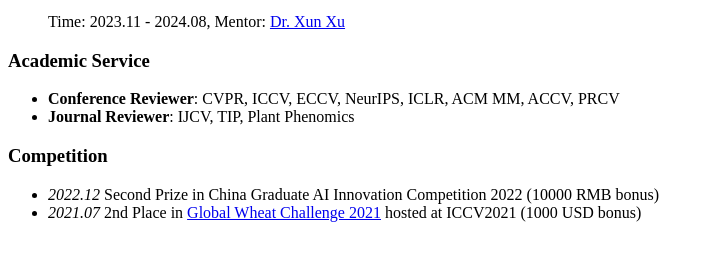
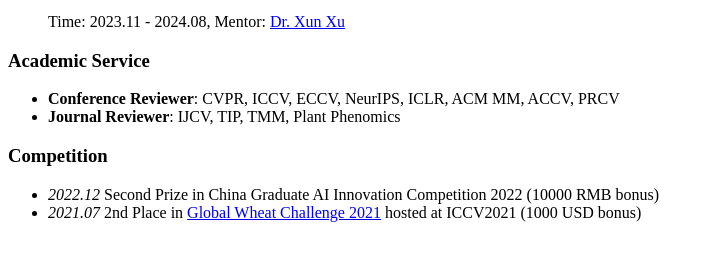
Before and after one commit to cxliu0/cxliu0.github.io, a Jekyll site: the page built from _pages/includes/misc.md, in a window 1280 px wide. Shown: the part 446-707 px from the top of the page, without its empty margins (0-714 px from the left). Built offline with Jekyll 4.4.1, drawn with Linux system fonts in a browser that asks for light colours; our own code applies the rules of GitHub Pages for plain Markdown files.

Commit message:
Update misc.md

```diff
--- a/_pages/includes/misc.md
+++ b/_pages/includes/misc.md
@@ -6,7 +6,7 @@
 
 # Academic Service
 - **Conference Reviewer**: CVPR, ICCV, ECCV, NeurIPS, ICLR, ACM MM, ACCV, PRCV
-- **Journal Reviewer**: IJCV, TIP, Plant Phenomics
+- **Journal Reviewer**: IJCV, TIP, TMM, Plant Phenomics
 
 
 # Competition
```
